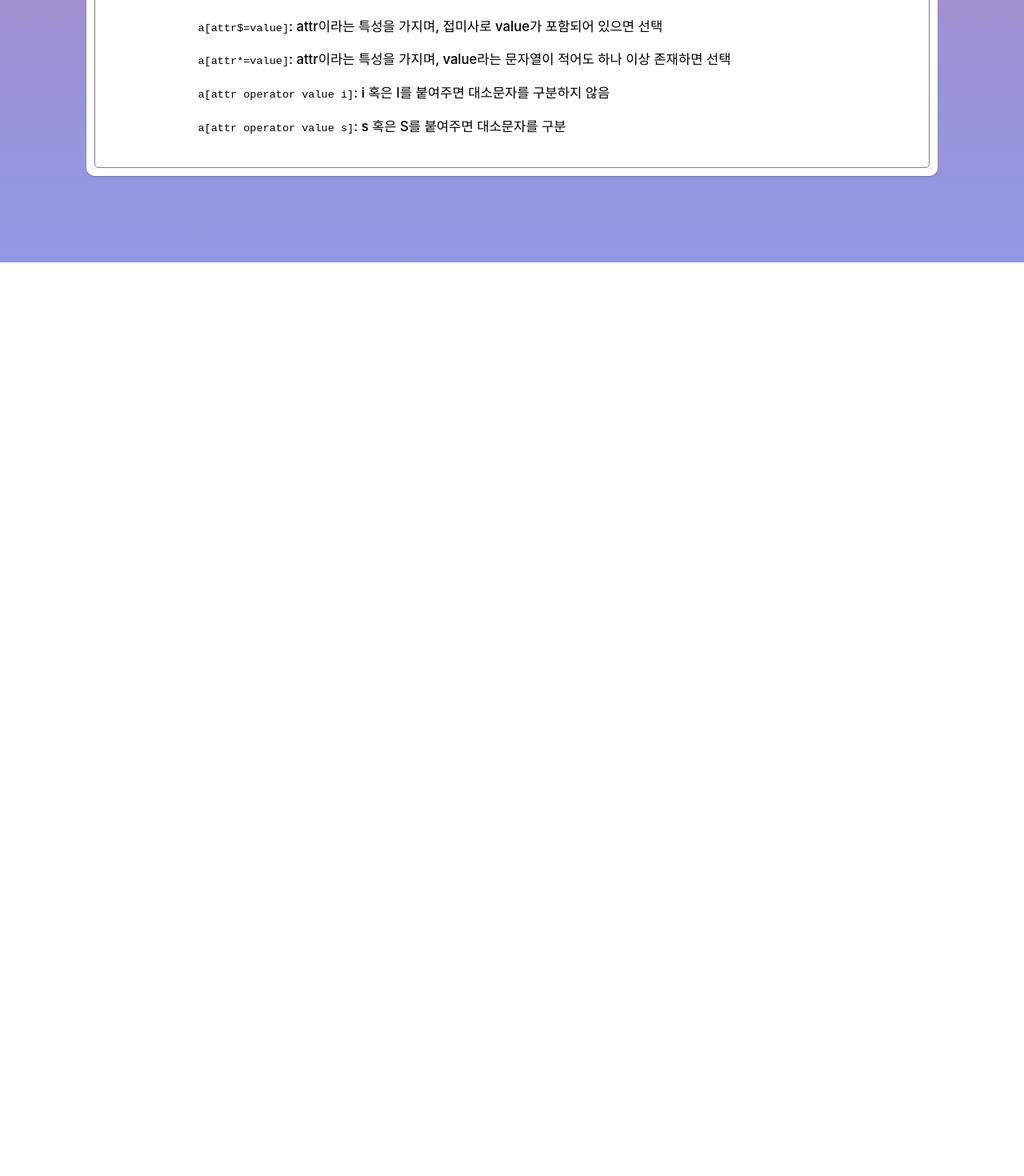
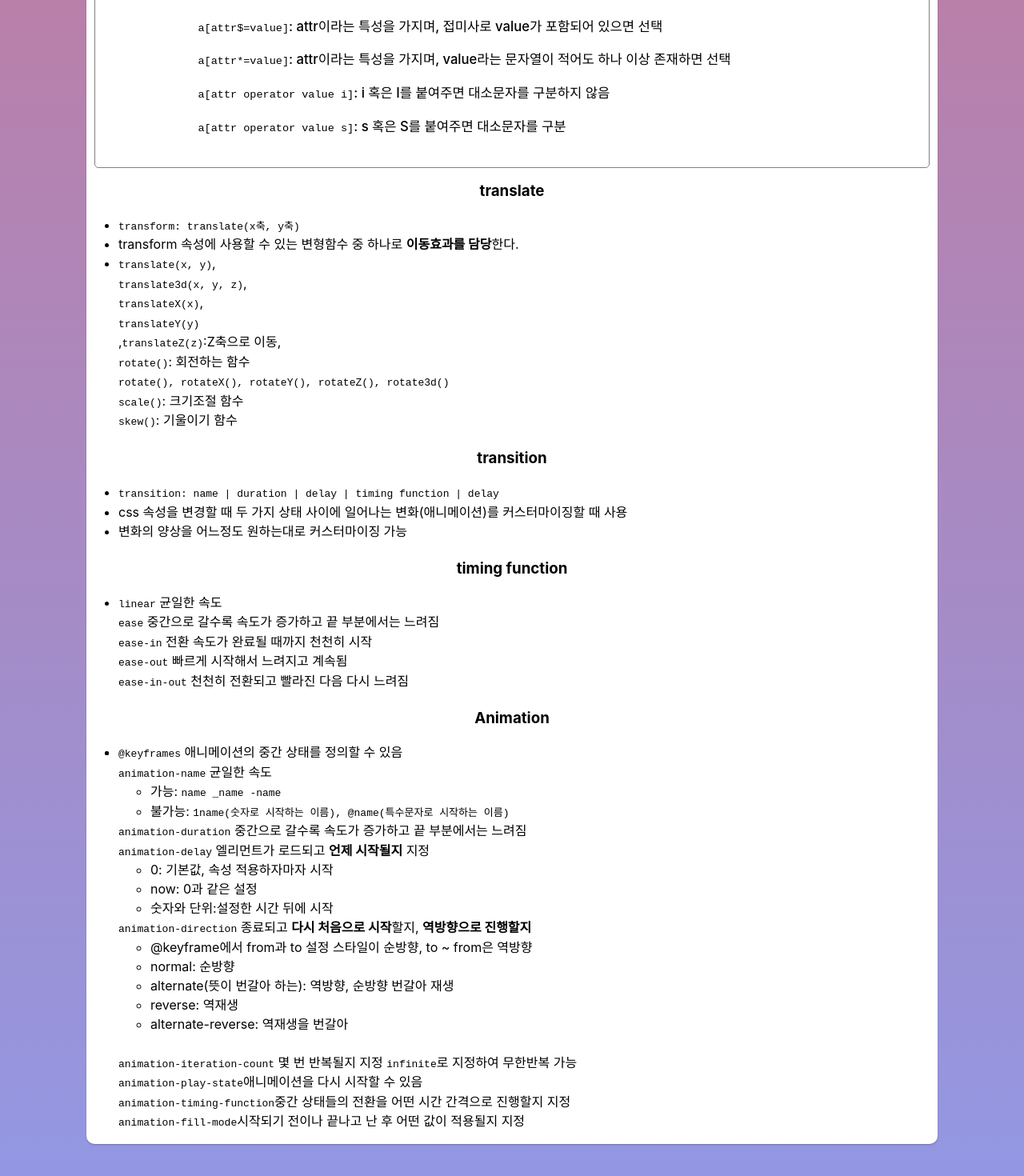
Before and after one commit to heejung0923/first-project, a React (Vite) app: page / in a window 1280 px wide. Shown: the part 1768-3238 px from the top of the page at 80% size. Before the commit the page ends 2096 px from the top, so only its background shows below. Built offline with nearby package versions, Linux system fonts and the light colour scheme.

Commit message:
✨ feat: 내용 생성(animation, timing function, transition 등)

```diff
--- a/src/components/CSS.tsx
+++ b/src/components/CSS.tsx
@@ -104,3 +104,97 @@ export const InputPseudoClasses = () => {
     </main>
   );
 };
+
+export const Translate = () => {
+  return (
+    <main>
+      <div>
+        <h3>translate</h3>
+        <ul>
+          <li>
+            <code>transform: translate(x축, y축)</code>
+          </li>
+          <li>
+            transform 속성에 사용할 수 있는 변형함수 중 하나로 <b>이동효과를 담당</b>한다.
+          </li>
+          <li>
+            <code>translate(x, y)</code>,<br />
+            <code>translate3d(x, y, z)</code>,<br />
+            <code>translateX(x)</code>,<br />
+            <code>translateY(y)</code>
+            <br />,<code>translateZ(z)</code>:Z축으로 이동, <br />
+            <code>rotate()</code>: 회전하는 함수 <br />
+            <code>rotate(), rotateX(), rotateY(), rotateZ(), rotate3d()</code> <br />
+            <code>scale()</code>: 크기조절 함수 <br />
+            <code>skew()</code>: 기울이기 함수 <br />
+          </li>
+        </ul>
+      </div>
+      <div>
+        <h3>transition</h3>
+        <ul>
+          <li>
+            <code>transition: name | duration | delay | timing function | delay</code>
+          </li>
+          <li>css 속성을 변경할 때 두 가지 상태 사이에 일어나는 변화(애니메이션)를 커스터마이징할 때 사용</li>
+          <li>변화의 양상을 어느정도 원하는대로 커스터마이징 가능</li>
+        </ul>
+      </div>
+      <div>
+        <h3>timing function</h3>
+        <ul>
+          <li>
+            <code>linear</code> 균일한 속도 <br />
+            <code>ease</code> 중간으로 갈수록 속도가 증가하고 끝 부분에서는 느려짐 <br />
+            <code>ease-in</code> 전환 속도가 완료될 때까지 천천히 시작 <br />
+            <code>ease-out</code> 빠르게 시작해서 느려지고 계속됨 <br />
+            <code>ease-in-out</code> 천천히 전환되고 빨라진 다음 다시 느려짐 <br />
+          </li>
+        </ul>
+      </div>
+      <div>
+        <h3>Animation</h3>
+        <ul>
+          <li>
+            <li>
+              <code>@keyframes</code> 애니메이션의 중간 상태를 정의할 수 있음
+            </li>
+            <code>animation-name</code> 균일한 속도 <br />
+            <ul>
+              <li>
+                가능: <code>name _name -name</code>
+              </li>
+              <li>
+                불가능: <code>1name(숫자로 시작하는 이름), @name(특수문자로 시작하는 이름) </code>
+              </li>
+            </ul>
+            <code>animation-duration</code> 중간으로 갈수록 속도가 증가하고 끝 부분에서는 느려짐 <br />
+            <code>animation-delay</code> 엘리먼트가 로드되고 <b>언제 시작될지</b> 지정 <br />
+            <ul>
+              <li>0: 기본값, 속성 적용하자마자 시작</li>
+              <li>now: 0과 같은 설정</li>
+              <li>숫자와 단위:설정한 시간 뒤에 시작</li>
+            </ul>
+            <code>animation-direction</code> 종료되고 <b>다시 처음으로 시작</b>할지, <b>역방향으로 진행할지 </b>
+            <ul>
+              <li>@keyframe에서 from과 to 설정 스타일이 순방향, to ~ from은 역방향</li>
+              <li>normal: 순방향</li>
+              <li>alternate(뜻이 번갈아 하는): 역방향, 순방향 번갈아 재생</li>
+              <li>reverse: 역재생</li>
+              <li>alternate-reverse: 역재생을 번갈아</li>
+            </ul>
+            <br />
+            <code>animation-iteration-count</code> 몇 번 반복될지 지정 <code>infinite</code>로 지정하여 무한반복 가능
+            <br />
+            <code>animation-play-state</code>애니메이션을 다시 시작할 수 있음
+            <br />
+            <code>animation-timing-function</code>중간 상태들의 전환을 어떤 시간 간격으로 진행할지 지정
+            <br />
+            <code>animation-fill-mode</code>시작되기 전이나 끝나고 난 후 어떤 값이 적용될지 지정
+            <br />
+          </li>
+        </ul>
+      </div>
+    </main>
+  );
+};
--- a/src/pages/page.tsx
+++ b/src/pages/page.tsx
@@ -1,4 +1,5 @@
 import { MockContent } from '@/api/__mock__/contents';
+import { Translate } from '@/components/CSS';
 import '@/index.css';
 
 const IndexPage = () => {
@@ -14,6 +15,7 @@ const IndexPage = () => {
               </div>
             </div>
           ))}
+          <Translate />
         </div>
       </div>
     </main>
```
